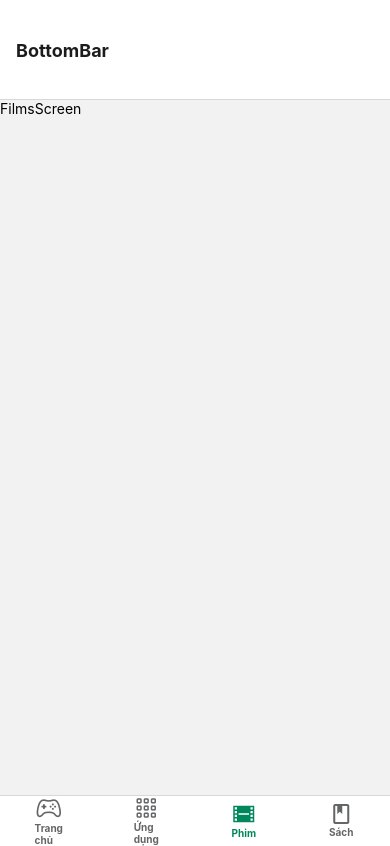
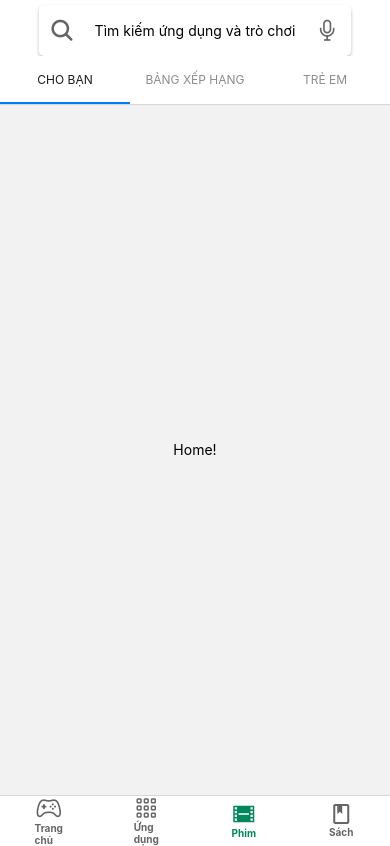
Before and after one commit to JungNh/GoogleStore_JS, a React Native app: screen /Film in a window 390 px wide. Built offline with nearby package versions, Linux system fonts and the light colour scheme.

Commit message:
'header'

```diff
--- a/App.js
+++ b/App.js
@@ -12,7 +12,7 @@ import UtilitiesScreen from './src/screens/utilities/UtilitiesScreen';
 import FilmsScreen from './src/screens/film/FilmsScreen';
 import BooksScreen from './src/screens/book/BooksScreen';
 import AppOther from './AppOther';
-
+const { width, height } = Dimensions.get('window')
 const PRIMARY_COLOR = '#00885c';
 const GRAY_COLOR = '#646567';
 
@@ -25,27 +25,28 @@ function Root() {
         screenOptions={{
           headerStyle: {
             backgroundColor: 'white',
-          height:100
+            height: 100
           },
-        // headerTintColor: PRIMARY_COLOR,
+          headerTintColor: PRIMARY_COLOR,
           headerTitleStyle: {
             fontWeight: 'bold',
           },
         }}
-      // screenOptions={{
-      //   headerShown: false
-      // }}
+        screenOptions={{
+          headerShown: false
+        }}
       >
         <Stack.Screen name="BottomBar" component={BottomBar}
         // options={{
         //   headerTitle: (props) => (
-          //     <View style={{backgroundColor:'red'}}>
+        //     <View style={{ width: '90%', alignItems: 'center', marginLeft: -10, borderWidth:0.5, borderRadius:5,  }}>
         //       <Text>hello</Text>
         //     </View>
         //   ),
+
         // }}
         />
-         <Stack.Screen name="AppOther" component={AppOther}/>
+        <Stack.Screen name="AppOther" component={AppOther} />
         <Stack.Screen name="Details" component={DetailsScreen}
           options={({ route }) => ({
             title: route.params?.post,
@@ -66,7 +67,31 @@ const Tab = createBottomTabNavigator();
 
 function BottomBar() {
   return (
-    <>
+    <View style={{ flex: 1, backgroundColor: '#fff' }}>
+      <View style={{
+        height: "6%",
+        width: '80%',
+        backgroundColor: 'white',
+        alignItems: 'center',
+        justifyContent: 'space-between',
+        shadowColor: "#000",
+        shadowOffset: {
+          width: 0,
+          height: 2,
+        },
+        shadowOpacity: 0.25,
+        shadowRadius: 3.84,
+        elevation: 5,
+        borderRadius: 5,
+        alignSelf: 'center',
+        marginTop: 5,
+        flexDirection: 'row',
+        paddingHorizontal: 10
+      }}>
+        <Ionicons name={'search'} size={26} color={GRAY_COLOR} onPress={() => alert('hello')} />
+        <Text>Tìm kiếm ứng dụng và trò chơi</Text>
+        <Ionicons name={'ios-mic-outline'} size={26} color={GRAY_COLOR} />
+      </View>
       <Tab.Navigator
       // screenOptions={{
       //   tabBarStyle: {
@@ -125,7 +150,7 @@ function BottomBar() {
             )
           }} />
       </Tab.Navigator>
-    </>
+    </View>
   );
 }
 
--- a/package.json
+++ b/package.json
@@ -13,15 +13,20 @@
     "@react-navigation/bottom-tabs": "^6.0.9",
     "@react-navigation/elements": "^1.2.1",
     "@react-navigation/material-bottom-tabs": "^6.0.9",
+    "@react-navigation/material-top-tabs": "^6.0.6",
     "@react-navigation/native": "^6.0.6",
     "@react-navigation/native-stack": "^6.2.5",
     "react": "17.0.2",
     "react-native": "0.66.4",
     "react-native-countdown-circle": "^3.0.1",
+    "react-native-elements": "^3.4.2",
+    "react-native-linear-gradient": "^2.5.6",
     "react-native-modal": "^13.0.0",
+    "react-native-pager-view": "^5.4.9",
     "react-native-paper": "^4.11.1",
     "react-native-safe-area-context": "^3.3.2",
     "react-native-screens": "^3.10.1",
+    "react-native-tab-view": "^3.1.1",
     "react-native-vector-icons": "^9.0.0"
   },
   "devDependencies": {
--- a/src/component/TextTranslate.js
+++ b/src/component/TextTranslate.js
@@ -1,6 +1,11 @@
 import React, { useRef, useState } from 'react'
 import { View, Text, Dimensions, Alert, TouchableOpacity } from 'react-native'
 import Modal from 'react-native-modal';
+
+function convertText(word){
+    let res = word.replace(/[- #*;,.<>\{\}\[\]\\\/]/gi, '');
+    return res.toLowerCase();
+}
 
 const TextTranslate = (props) => {
     const myText = useRef()
@@ -57,7 +62,7 @@ const TextTranslate = (props) => {
                         padding: 20,
                         alignSelf: 'center',
                     }}>
-                    <Text>Tra cứu từ <Text style={{color:'blue'}}>{searchWord}</Text></Text>
+                    <Text>Tra cứu từ <Text style={{color:'blue'}}>{convertText(searchWord)}</Text></Text>
                 </View>
             </Modal>
         </View>
--- a/src/screens/film/FilmsScreen.js
+++ b/src/screens/film/FilmsScreen.js
@@ -1,10 +1,35 @@
-import React from 'react'
-import { View, Text } from 'react-native'
+import * as React from 'react';
+import { Text, View } from 'react-native';
+import { NavigationContainer } from '@react-navigation/native';
+import { createMaterialTopTabNavigator } from '@react-navigation/material-top-tabs';
 
-export default function FilmsScreen() {
+function HomeScreen() {
     return (
-        <View>
-            <Text>FilmsScreen</Text>
+        <View style={{ flex: 1, justifyContent: 'center', alignItems: 'center' }}>
+            <Text>Home!</Text>
         </View>
-    )
+    );
 }
+
+function SettingsScreen() {
+    return (
+        <View style={{ flex: 1, justifyContent: 'center', alignItems: 'center' }}>
+            <Text>Settings!</Text>
+        </View>
+    );
+}
+
+const Tab = createMaterialTopTabNavigator();
+
+export default function App() {
+    return (
+        <Tab.Navigator
+            screenOptions={{
+                tabBarLabelStyle: { fontSize: 12,},
+            }}>
+            <Tab.Screen name="Cho bạn" component={HomeScreen} />
+            <Tab.Screen name="Bảng xếp hạng" component={SettingsScreen} />
+            <Tab.Screen name="Trẻ em" component={SettingsScreen} />
+        </Tab.Navigator>
+    );
+}
--- a/src/screens/home/HomeScreen.js
+++ b/src/screens/home/HomeScreen.js
@@ -1,9 +1,17 @@
 import * as React from 'react';
-import { Button, View, Text } from 'react-native';
+import { Button, View, Text, TouchableOpacity, Dimensions, StatusBar } from 'react-native';
+import Ionicons from 'react-native-vector-icons/Ionicons';
+import { Header, Icon } from 'react-native-elements';
+import { SafeAreaView } from 'react-native-safe-area-context';
+
+const { width, height } = Dimensions.get('window')
+const PRIMARY_COLOR = '#00885c';
+const GRAY_COLOR = '#7c7c7c';
 
 function HomeScreen({ navigation }) {
     return (
-        <View style={{ flex: 1, alignItems: 'center', justifyContent: 'center', backgroundColor:'white' }}>
+        <View style={{flex:1}}>
+            <View style={{ flex: 1, alignItems: 'center', justifyContent: 'center', backgroundColor: 'white' }}>
                 <Text>Home Screen</Text>
                 <Button
                     title="Go to Details"
@@ -14,6 +22,7 @@ function HomeScreen({ navigation }) {
                     onPress={() => navigation.navigate('AppOther')}
                 />
             </View>
+        </View>
     );
 }
 
--- a/src/screens/utilities/UtilitiesScreen.js
+++ b/src/screens/utilities/UtilitiesScreen.js
@@ -11,18 +11,19 @@ export default function UtilitiesScreen() {
     const words = content.split(' ')
 
     return (
-        <View style={{flexDirection: "row"}}>
-            <TextTranslate content={content} styleView={styles.view} styleText={styles.text}/>
+        <View style={{ flex: 1, backgroundColor: 'white' }}>
+            <TextTranslate content={content} styleView={styles.view} styleText={styles.text} />
         </View>
     )
 }
 
 const styles = StyleSheet.create({
-    text:{
-        fontSize:20,
-        color:'green'
+    text: {
+        fontSize: 20,
+        color: 'black'
     },
-    view:{
-        paddingHorizontal:20
+    view: {
+        paddingHorizontal: 20,
+        marginTop: 20
     }
 })
```
Also changed, not shown: 1 other file (tests, documents, lock files or other folders). Lines whose indentation alone changed are shown as unchanged.
